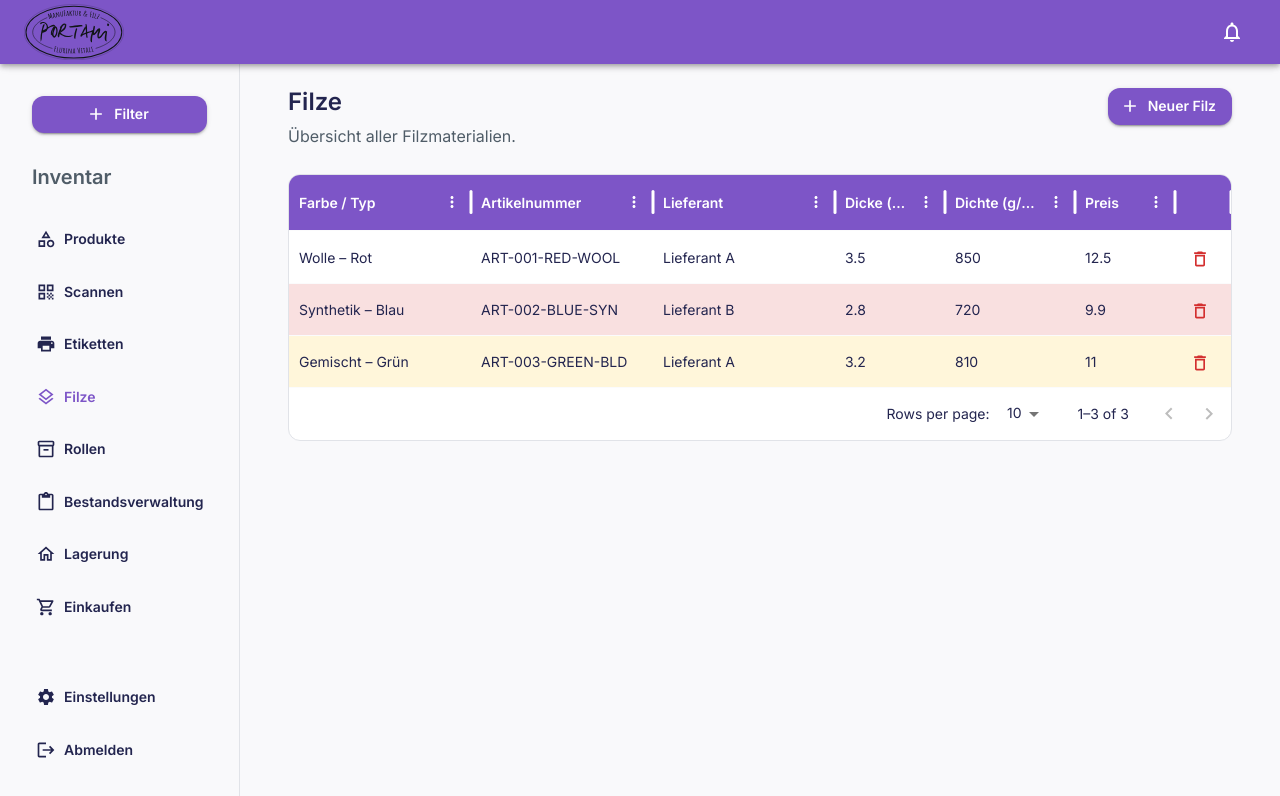
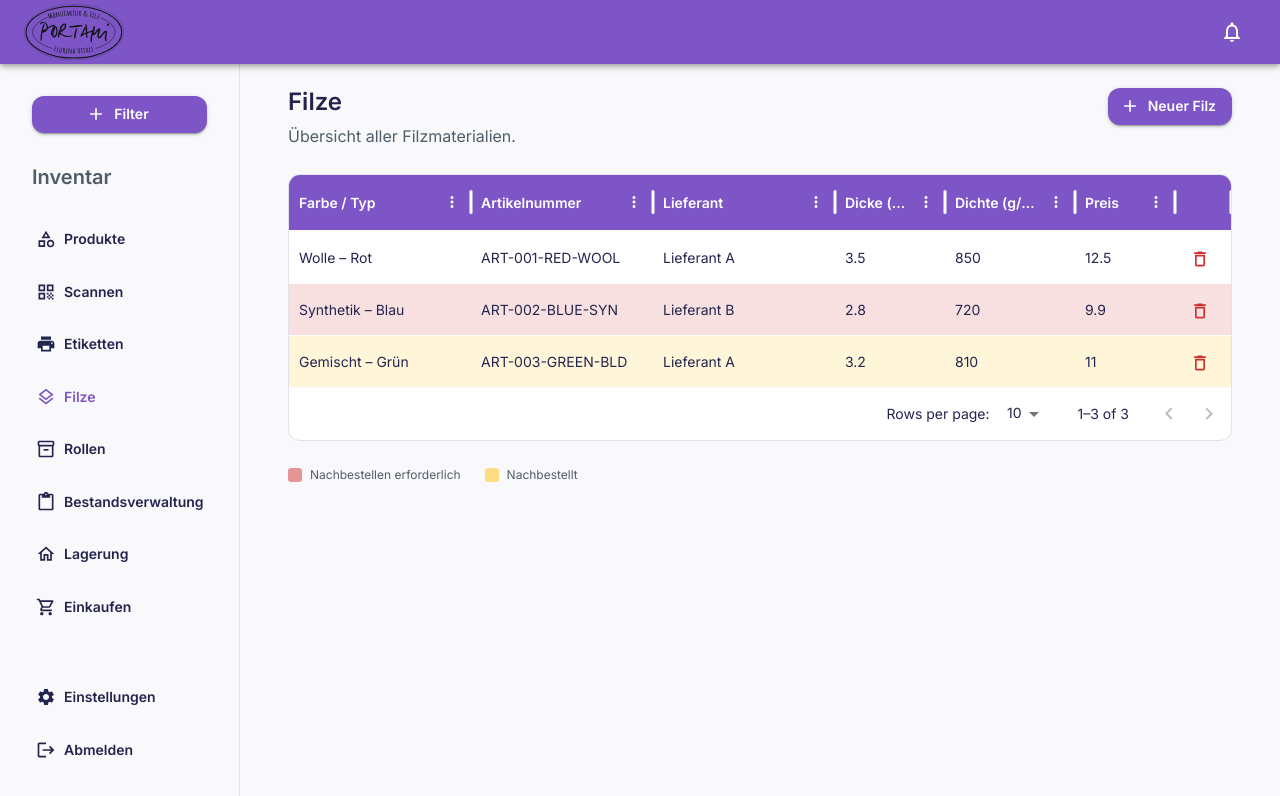
Before and after one commit to Portami/inventario-frontend, a React (Vite) app: page /felts in a window 1280 px wide. Shown: the top 796 px of the page. Built offline with nearby package versions, Linux system fonts and the light colour scheme; no server answers.

Commit message:
PORTAMI-69: Legend added on the felt detail page for context

```diff
--- a/src/pages/FeltPage.tsx
+++ b/src/pages/FeltPage.tsx
@@ -6,7 +6,7 @@ import {FeltDto} from '@/types/felt';
 import {toErrorMessage} from '@/utils/pageUtils';
 import AddIcon from '@mui/icons-material/Add';
 import DeleteOutlinedIcon from '@mui/icons-material/DeleteOutlined';
-import {Button, CircularProgress, Dialog, DialogActions, DialogContent, DialogTitle, IconButton, Typography} from '@mui/material';
+import {Box, Button, CircularProgress, Dialog, DialogActions, DialogContent, DialogTitle, IconButton, Typography} from '@mui/material';
 import {DataGrid, GridColDef, GridRenderCellParams, GridRowParams} from '@mui/x-data-grid';
 import {useEffect, useState} from 'react';
 
@@ -135,6 +135,21 @@ export default function FeltPage() {
                     },
                 }}
             />
+            <Box sx={{display: 'flex', gap: 3, mt: 1.5, ml: 0.5}}>
+                <Box sx={{display: 'flex', alignItems: 'center', gap: 1}}>
+                    <Box sx={{width: 14, height: 14, borderRadius: '3px', backgroundColor: 'rgba(211, 47, 47, 0.5)', flexShrink: 0}} />
+                    <Typography variant="caption" color="text.secondary">
+                        Nachbestellen erforderlich
+                    </Typography>
+                </Box>
+                <Box sx={{display: 'flex', alignItems: 'center', gap: 1}}>
+                    <Box sx={{width: 14, height: 14, borderRadius: '3px', backgroundColor: 'rgba(255, 193, 7, 0.5)', flexShrink: 0}} />
+                    <Typography variant="caption" color="text.secondary">
+                        Nachbestellt
+                    </Typography>
+                </Box>
+            </Box>
+
             <FeltDialog open={selectedFelt !== null} felt={selectedFelt} felts={felts} onClose={() => setSelectedFelt(null)} onSaved={handleSaved} />
             <FeltDialog open={isCreateOpen} felts={felts} onClose={() => setIsCreateOpen(false)} onSaved={handleCreated} />
 
```
